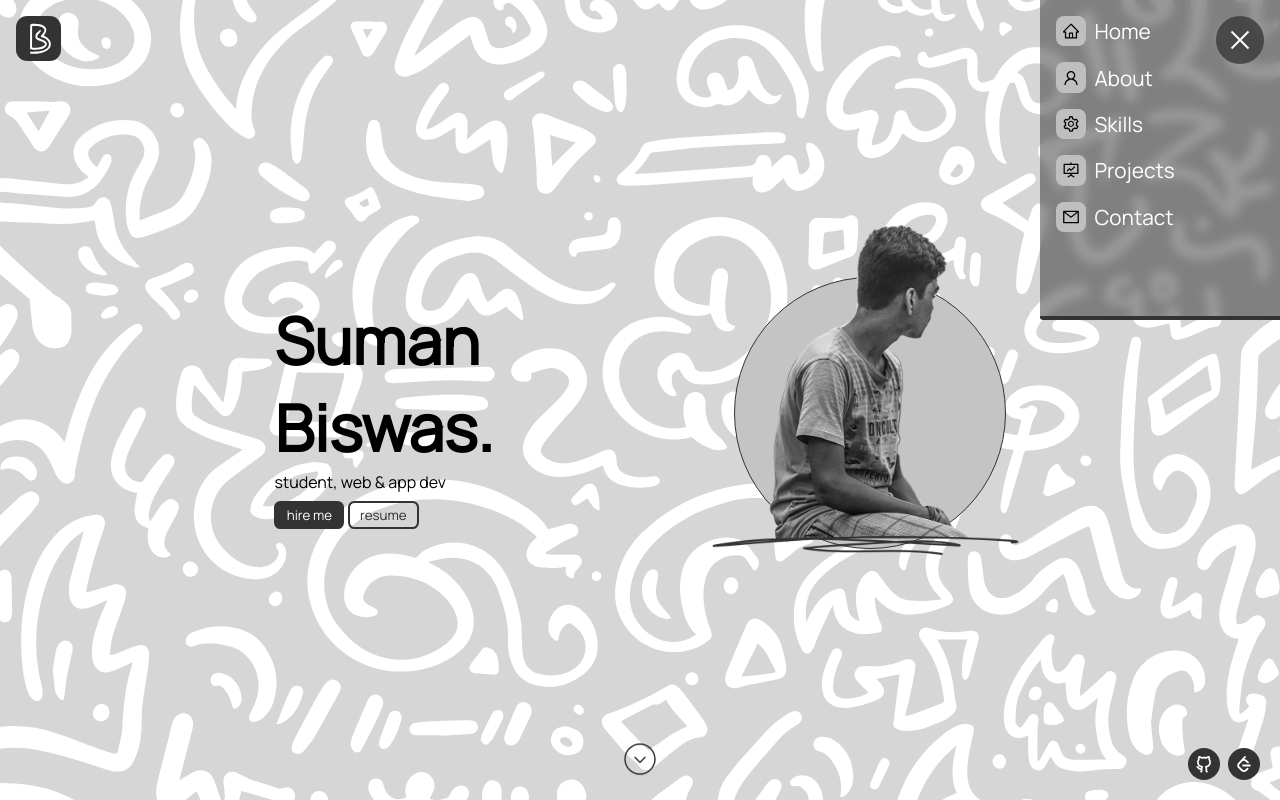
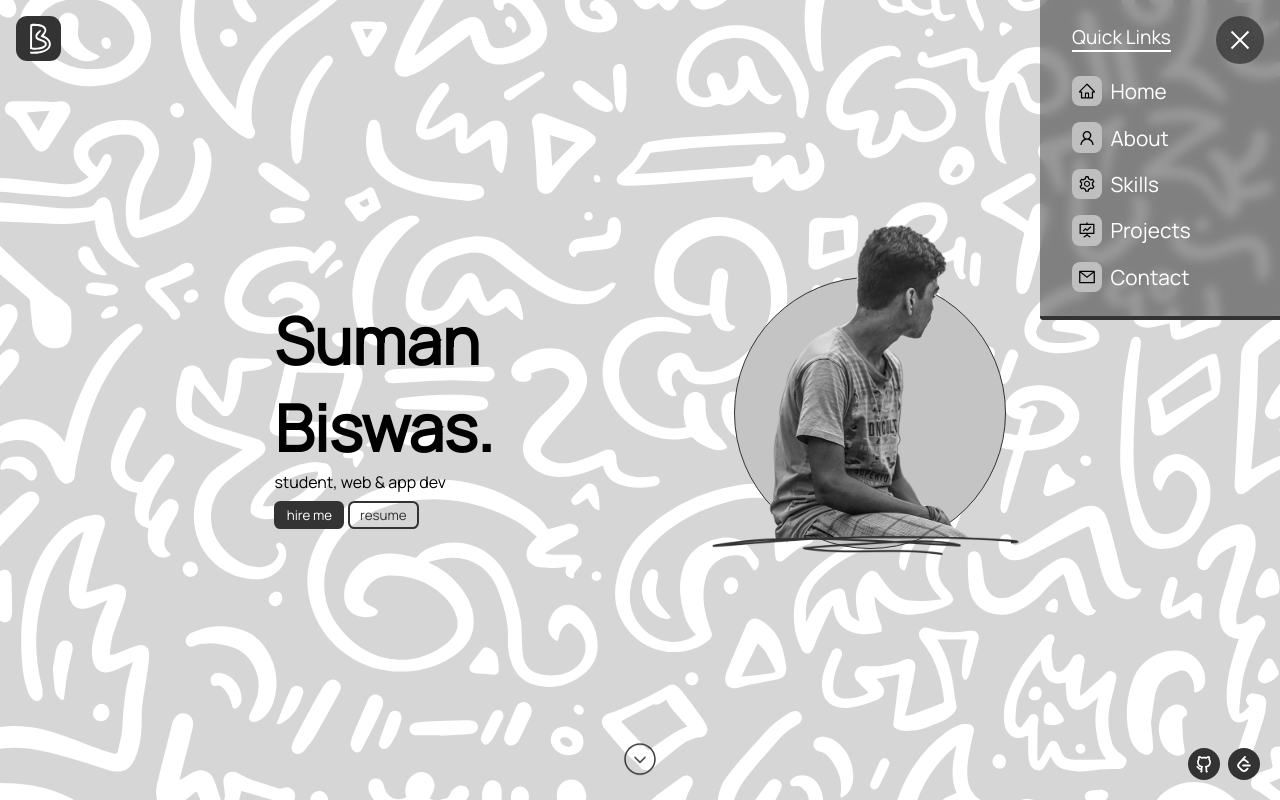
Before and after one commit to sumanbiswas7/portfolio-new, a Next.js app: page / in a window 1280 px wide. Both pictures are taken after a click on the element 1240 px from the left and 40 px from the top of the page. Built offline with nearby package versions, Linux system fonts and the light colour scheme.

Commit message:
chore: navModal structure

```diff
--- a/components/NavButton/NavButton.module.scss
+++ b/components/NavButton/NavButton.module.scss
@@ -58,8 +58,17 @@
   right: 0;
   z-index: 6;
   animation: modal-open 0.35s;
-  padding: 1rem;
+  padding: 1.5rem;
+  padding-left: 2rem;
   border-bottom: 4px solid $color-dark;
+  & > p {
+    color: #fff;
+    font-size: 1.2rem;
+    margin-bottom: 1.5rem;
+    // margin-top: 0.5rem;
+    border-bottom: 2px solid #fff;
+    width: fit-content;
+  }
 }
 
 @keyframes modal-open {
@@ -75,40 +84,3 @@
     transform: translateX(0);
   }
 }
-
-// Navbar links
-.link_container {
-  @include flex-center;
-  justify-content: flex-start;
-  // background-color: green;
-  margin-bottom: 1rem;
-  &:hover .icon {
-    fill: #fff;
-  }
-  &:hover .icon_container {
-    background-color: $color-dark;
-    transform: translateX(0.5rem);
-  }
-  &:hover .link {
-    transform: translateX(0.5rem);
-  }
-}
-.link {
-  font-size: 1.3rem;
-  margin-left: 0.5rem;
-  color: #fff;
-  transition: all 0.3s;
-}
-.icon_container {
-  $size: 1.9rem;
-  width: $size;
-  height: $size;
-  @include flex-center;
-  border-radius: 0.5rem;
-  background-color: $color-bg;
-  fill: $color-dark;
-  transition: all 0.3s;
-}
-.icon {
-  transition: all 0.3s;
-}
--- a/components/NavButton/NavButton.tsx
+++ b/components/NavButton/NavButton.tsx
@@ -1,6 +1,6 @@
 import styles from "./NavButton.module.scss";
 import { useState } from "react";
-import Link from "next/link";
+import { Links, NavLink } from "../../components/NavModal/NavLink";
 import {
   AiOutlineHome,
   AiOutlineFundProjectionScreen,
@@ -31,44 +31,10 @@ export function NavButton() {
       </div>
       {modal && (
         <div className={styles.modal}>
-          <div>
-            <NavLink title="Home" link="#home">
-              <AiOutlineHome className={styles.icon} size={18} />
-            </NavLink>
-            <NavLink title="About" link="#about">
-              <AiOutlineUser className={styles.icon} size={18} />
-            </NavLink>
-            <NavLink title="Skills" link="#skills">
-              <AiOutlineSetting className={styles.icon} size={18} />
-            </NavLink>
-            <NavLink title="Projects" link="#projects">
-              <AiOutlineFundProjectionScreen
-                className={styles.icon}
-                size={18}
-              />
-            </NavLink>
-            <NavLink title="Contact" link="#contact">
-              <AiOutlineMail className={styles.icon} size={18} />
-            </NavLink>
-          </div>
+          <p>Quick Links</p>
+          <Links />
         </div>
       )}
     </>
   );
 }
-
-interface Props {
-  title: string;
-  link: string;
-  children: any;
-}
-function NavLink({ title, link, children }: Props) {
-  return (
-    <Link href={link}>
-      <div className={styles.link_container}>
-        <div className={styles.icon_container}>{children}</div>
-        <p className={styles.link}>{title}</p>
-      </div>
-    </Link>
-  );
-}
--- /dev/null
+++ b/components/NavModal/NavLink.module.scss
@@ -0,0 +1,39 @@
+@import "../../styles/constants.scss";
+@import "../../styles/helpers.scss";
+
+// Navbar links
+.link_container {
+  @include flex-center;
+  justify-content: flex-start;
+  // background-color: green;
+  margin-bottom: 1rem;
+  &:hover .icon {
+    fill: #fff;
+  }
+  &:hover .icon_container {
+    background-color: $color-dark;
+    transform: translateX(0.5rem);
+  }
+  &:hover .link {
+    transform: translateX(0.5rem);
+  }
+}
+.link {
+  font-size: 1.3rem;
+  margin-left: 0.5rem;
+  color: #fff;
+  transition: all 0.3s;
+}
+.icon_container {
+  $size: 1.9rem;
+  width: $size;
+  height: $size;
+  @include flex-center;
+  border-radius: 0.5rem;
+  background-color: $color-bg;
+  fill: $color-dark;
+  transition: all 0.3s;
+}
+.icon {
+  transition: all 0.3s;
+}
--- /dev/null
+++ b/components/NavModal/NavLink.tsx
@@ -0,0 +1,48 @@
+import Link from "next/link";
+import styles from "./NavLink.module.scss";
+import {
+  AiOutlineHome,
+  AiOutlineFundProjectionScreen,
+  AiOutlineUser,
+  AiOutlineSetting,
+  AiOutlineMail,
+} from "react-icons/ai";
+
+interface Props {
+  title: string;
+  link: string;
+  children: any;
+}
+
+export function Links() {
+  return (
+    <div>
+      <NavLink title="Home" link="#home">
+        <AiOutlineHome className={styles.icon} size={18} />
+      </NavLink>
+      <NavLink title="About" link="#about">
+        <AiOutlineUser className={styles.icon} size={18} />
+      </NavLink>
+      <NavLink title="Skills" link="#skills">
+        <AiOutlineSetting className={styles.icon} size={18} />
+      </NavLink>
+      <NavLink title="Projects" link="#projects">
+        <AiOutlineFundProjectionScreen className={styles.icon} size={18} />
+      </NavLink>
+      <NavLink title="Contact" link="#contact">
+        <AiOutlineMail className={styles.icon} size={18} />
+      </NavLink>
+    </div>
+  );
+}
+
+export function NavLink({ title, link, children }: Props) {
+  return (
+    <Link href={link}>
+      <div className={styles.link_container}>
+        <div className={styles.icon_container}>{children}</div>
+        <p className={styles.link}>{title}</p>
+      </div>
+    </Link>
+  );
+}
```
